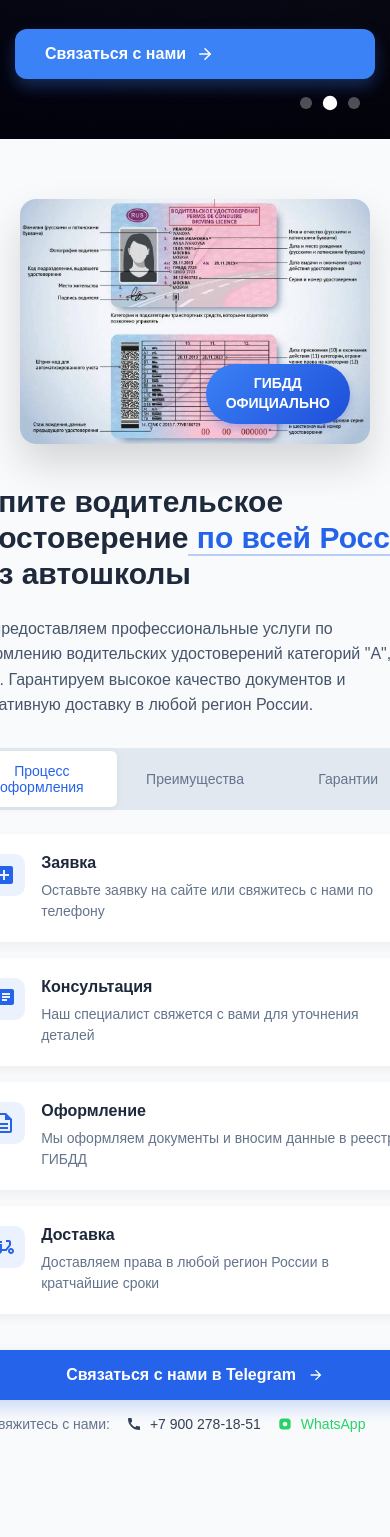
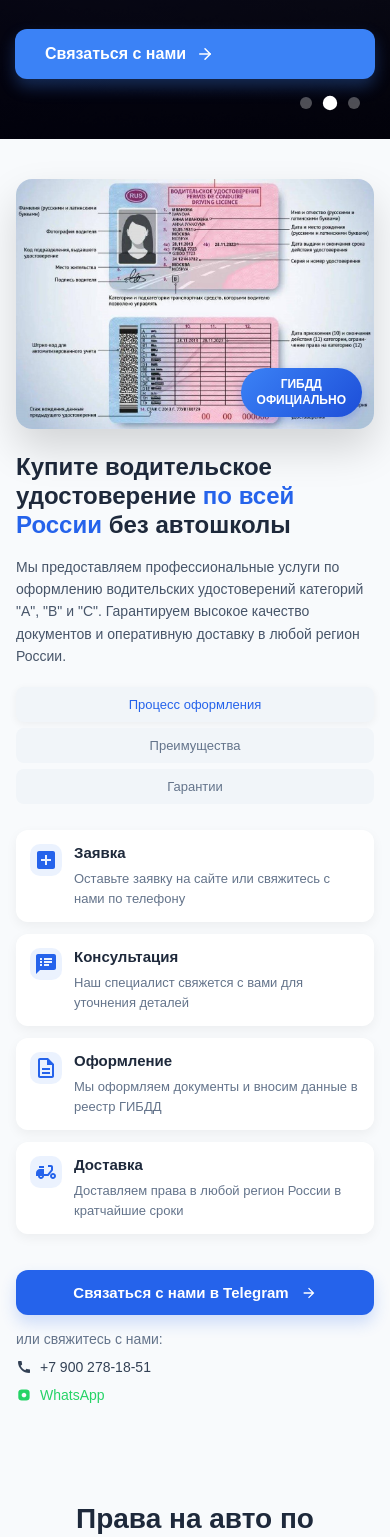
Before and after one commit to ArtemMikhailenko/Prava, a Next.js app: page / in a window 390 px wide. Shown: the part 880-2417 px from the top of the page. Built offline with nearby package versions, Linux system fonts and the light colour scheme.

Commit message:
edits fotter

```diff
--- a/src/app/rewies/Reviews.module.css
+++ b/src/app/rewies/Reviews.module.css
@@ -520,7 +520,7 @@
 
   @media (max-width: 768px) {
     .section {
-      padding: 60px 0;
+      padding: 160px 0;
     }
 
     .statsContainer {
@@ -559,6 +559,7 @@
   }
 
   @media (max-width: 480px) {
+
     .tabButton {
       padding: 10px 15px;
       font-size: 12px;
--- a/src/components/Hero/Hero.tsx
+++ b/src/components/Hero/Hero.tsx
@@ -82,6 +82,7 @@ export const Hero = () => {
             key={index}
             className={`${styles.indicator} ${currentSlide === index ? styles.activeIndicator : ''}`}
             onClick={() => setCurrentSlide(index)}
+            aria-label={`Slide ${index + 1}`}
           />
         ))}
       </div>
@@ -184,7 +185,6 @@ export const Hero = () => {
                 <polyline points="12 5 19 12 12 19" />
               </svg>
             </a>
-
           </div>
         </div>
       </div>
--- a/src/components/InfoSection/InfoSection.module.css
+++ b/src/components/InfoSection/InfoSection.module.css
@@ -33,6 +33,7 @@
   overflow: hidden;
   box-shadow: 0 20px 40px rgba(0, 0, 0, 0.15);
   transition: transform 0.3s ease;
+  max-width: 100%;
 }
 
 .imageWrapper:hover {
@@ -120,6 +121,7 @@
   cursor: pointer;
   border-radius: 6px;
   transition: all 0.3s ease;
+  text-align: center;
 }
 
 .activeTab {
@@ -219,6 +221,7 @@
   box-shadow: 0 8px 16px rgba(37, 99, 235, 0.2);
   position: relative;
   overflow: hidden;
+  text-decoration: none;
 }
 
 .ctaButton::before {
@@ -292,16 +295,52 @@
   }
 }
 
+/* Large screens */
+@media (max-width: 1200px) {
+  .container {
+    max-width: 960px;
+  }
+
+  .title {
+    font-size: 32px;
+  }
+
+  .imageWrapper {
+    max-width: 420px;
+  }
+}
+
+/* Medium devices (laptops, tablets) */
 @media (max-width: 1024px) {
+  .container {
+    max-width: 720px;
+    gap: 40px;
+  }
+
+  .title {
+    font-size: 28px;
+  }
+
+  .imageWrapper {
+    max-width: 380px;
+  }
+
   .grid {
     grid-template-columns: 1fr;
+    gap: 12px;
   }
 
   .tabs {
     flex-wrap: wrap;
   }
+
+  .tabButton {
+    padding: 10px 12px;
+    font-size: 13px;
+  }
 }
 
+/* Tablets and large mobile */
 @media (max-width: 768px) {
   .section {
     padding: 60px 0;
@@ -309,14 +348,138 @@
 
   .container {
     flex-direction: column;
-      gap: 40px;
+    gap: 30px;
   }
 
   .imageContainer {
     width: 100%;
   }
 
+  .imageWrapper {
+    max-width: 100%;
+    width: 100%;
+  }
+
+  .content {
+    width: 100%;
+  }
+
   .title {
-      font-size: 30px;
+    font-size: 26px;
+  }
+
+  .description {
+    font-size: 15px;
+  }
+
+  .gridItem {
+    padding: 16px;
+  }
+
+  .iconContainer {
+    width: 36px;
+    height: 36px;
   }
 }
+
+/* Small mobile devices */
+@media (max-width: 576px) {
+  .section {
+    padding: 40px 0;
+  }
+
+  .container {
+    padding: 0 16px;
+    gap: 24px;
+  }
+
+  .title {
+    font-size: 24px;
+    margin-bottom: 16px;
+  }
+
+  .highlight {
+    white-space: normal;
+  }
+
+  .description {
+    font-size: 14px;
+    margin-bottom: 20px;
+  }
+
+  .tabs {
+    flex-direction: column;
+    gap: 4px;
+    background-color: transparent;
+    padding: 0;
+  }
+
+  .tabButton {
+    border-radius: 8px;
+    background-color: #f1f5f9;
+    padding: 10px;
+    margin-bottom: 2px;
+  }
+
+  .gridItem {
+    padding: 14px;
+    gap: 12px;
+  }
+
+  .iconContainer {
+    width: 32px;
+    height: 32px;
+  }
+
+  .itemTitle {
+    font-size: 15px;
+  }
+
+  .itemDescription {
+    font-size: 13px;
+  }
+
+  .ctaButton {
+    padding: 14px 20px;
+    font-size: 15px;
+  }
+
+  .contacts {
+    flex-direction: column;
+    align-items: flex-start;
+    gap: 12px;
+  }
+
+  .imageBadge {
+    padding: 8px 16px;
+    font-size: 12px;
+    bottom: 12px;
+    right: 12px;
+  }
+}
+
+/* Very small devices */
+@media (max-width: 375px) {
+  .title {
+    font-size: 22px;
+  }
+
+  .gridItem {
+    padding: 12px;
+    gap: 10px;
+  }
+
+  .iconContainer {
+    width: 28px;
+    height: 28px;
+  }
+
+  .itemTitle {
+    font-size: 14px;
+    margin-bottom: 4px;
+  }
+
+  .itemDescription {
+    font-size: 12px;
+  }
+}
```
Lines whose indentation alone changed are shown as unchanged.
